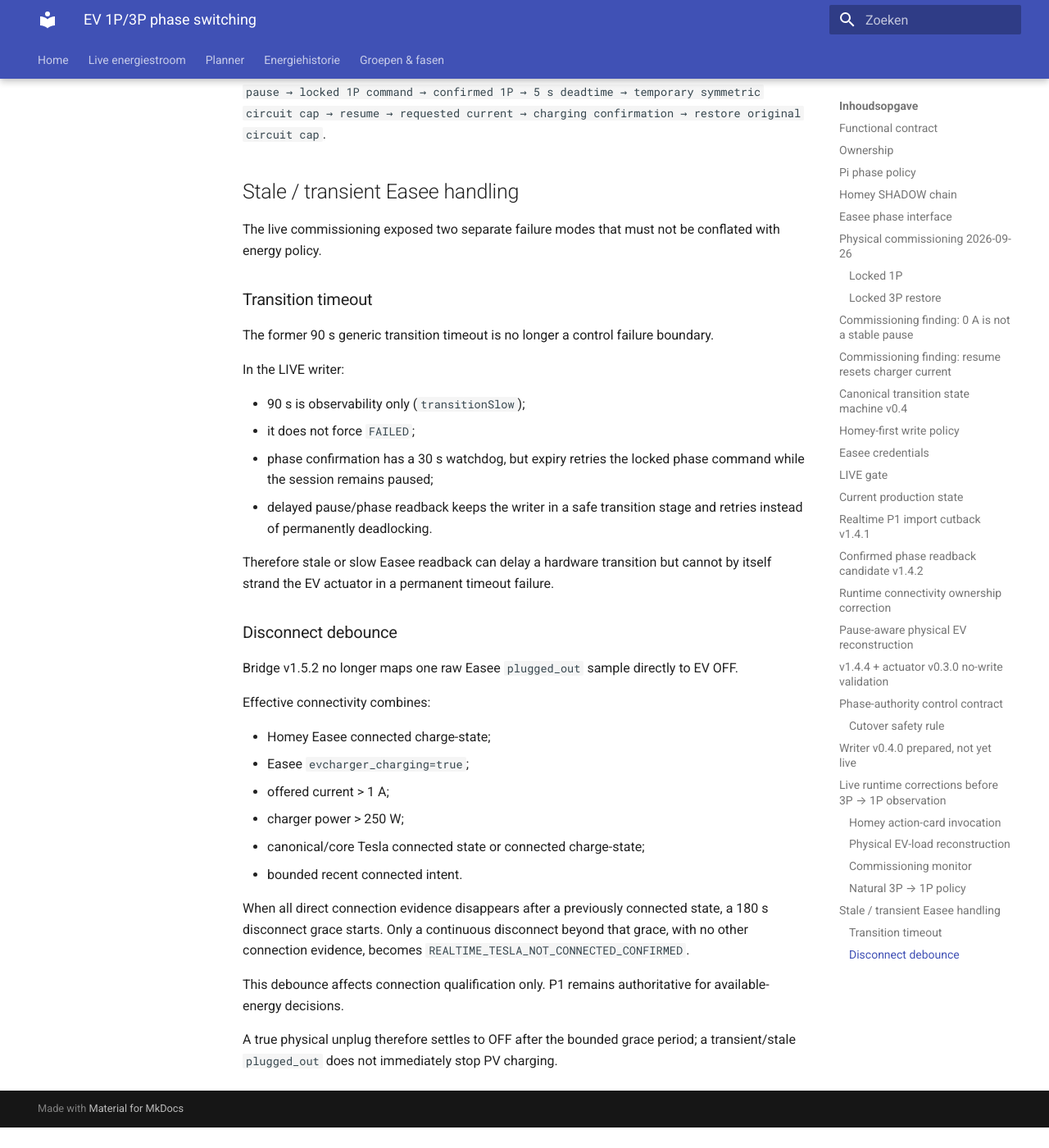
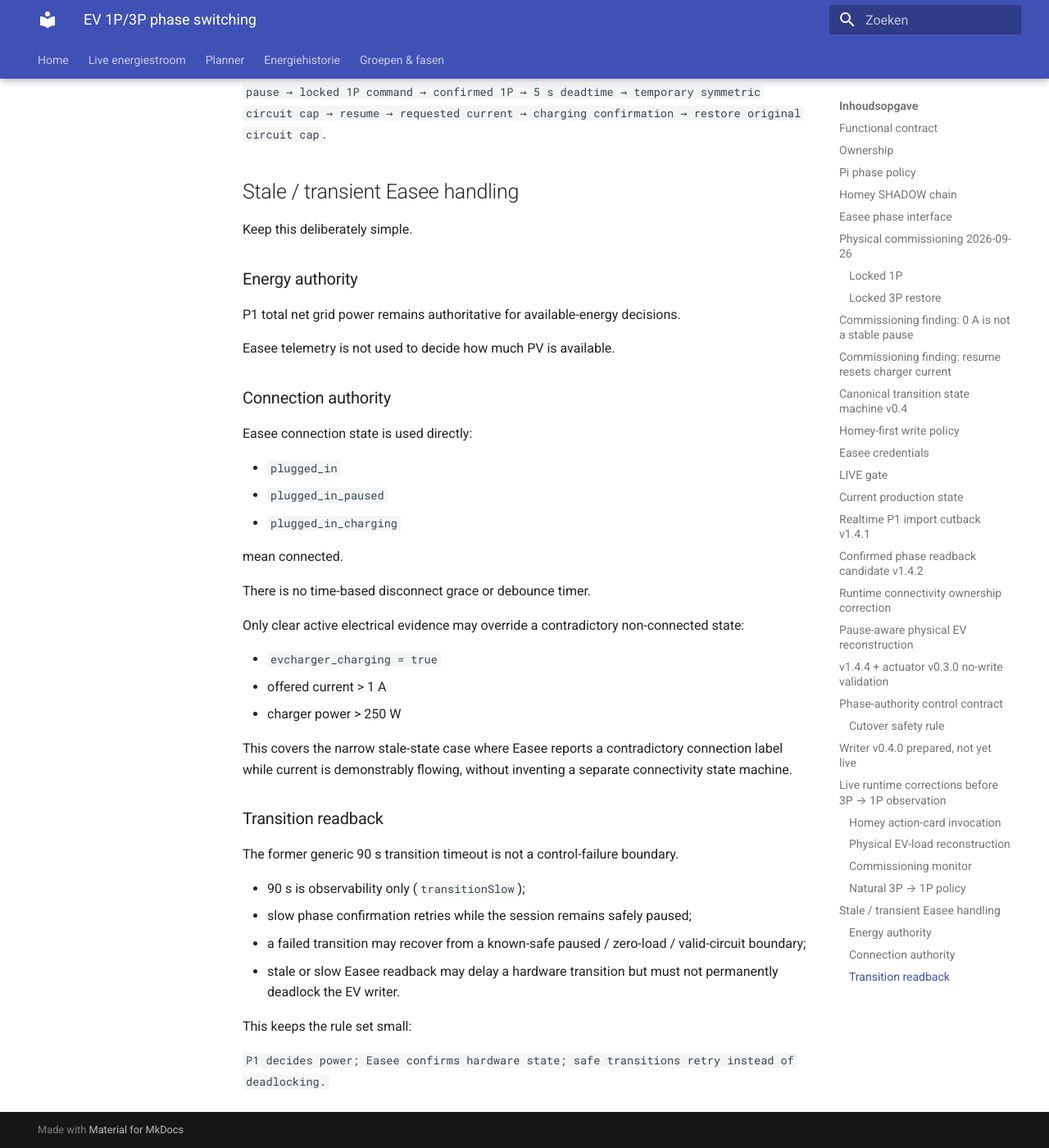
Before and after one commit to OnsKasteeltje/homey-energy-manual, an MkDocs documentation site: the page built from docs/architecture/ev-phase-switching-v0.1.md, in a window 1280 px wide and 1400 px high, scrolled down 14764 px. Shown: the whole window at 82% size. Built offline with MkDocs 1.6.1 and Material for MkDocs 9.7.7, drawn with Linux system fonts in a browser that asks for light colours; before the commit the page ends 16139 px from its top, so only the background shows below that; some of the changed text lies outside the part shown.

Commit message:
docs(ev): simplify connection and stale-readback policy

```diff
--- a/docs/architecture/ev-phase-switching-v0.1.md
+++ b/docs/architecture/ev-phase-switching-v0.1.md
@@ -427,7 +427,7 @@
 
 Prepared contract:
 
-- Bridge v1.5.2: `EM2_EV_PHASE_CONTROL_V0.1`
+- Bridge v1.5.3: `EM2_EV_PHASE_CONTROL_V0.1`
   - authoritative `OFF | 1P | 3P`
   - `phase_requested_A`
   - `phase_requested_W`
@@ -510,7 +510,7 @@
 
 ### Physical EV-load reconstruction
 
-Bridge v1.5.2 keeps P1 total net power authoritative, but the EV load already being consumed is now reconstructed from live Easee `measure_current.offered` together with confirmed 1P/3P mode. The previous controller command is only a fallback.
+Bridge v1.5.3 keeps P1 total net power authoritative, but the EV load already being consumed is now reconstructed from live Easee `measure_current.offered` together with confirmed 1P/3P mode. The previous controller command is only a fallback.
 
 This prevents a stale controller target from inflating available PV after commissioning/manual intervention.
 
@@ -537,39 +537,45 @@
 
 `pause → locked 1P command → confirmed 1P → 5 s deadtime → temporary symmetric circuit cap → resume → requested current → charging confirmation → restore original circuit cap`.
 
-
 ## Stale / transient Easee handling
 
-The live commissioning exposed two separate failure modes that must not be conflated with energy policy.
+Keep this deliberately simple.
 
-### Transition timeout
+### Energy authority
 
-The former 90 s generic transition timeout is no longer a control failure boundary.
+P1 total net grid power remains authoritative for available-energy decisions.
 
-In the LIVE writer:
+Easee telemetry is not used to decide how much PV is available.
+
+### Connection authority
+
+Easee connection state is used directly:
+
+- `plugged_in`
+- `plugged_in_paused`
+- `plugged_in_charging`
+
+mean connected.
+
+There is no time-based disconnect grace or debounce timer.
+
+Only clear active electrical evidence may override a contradictory non-connected state:
+
+- `evcharger_charging = true`
+- offered current > 1 A
+- charger power > 250 W
+
+This covers the narrow stale-state case where Easee reports a contradictory connection label while current is demonstrably flowing, without inventing a separate connectivity state machine.
+
+### Transition readback
+
+The former generic 90 s transition timeout is not a control-failure boundary.
 
 - 90 s is observability only (`transitionSlow`);
-- it does not force `FAILED`;
-- phase confirmation has a 30 s watchdog, but expiry retries the locked phase command while the session remains paused;
-- delayed pause/phase readback keeps the writer in a safe transition stage and retries instead of permanently deadlocking.
+- slow phase confirmation retries while the session remains safely paused;
+- a failed transition may recover from a known-safe paused / zero-load / valid-circuit boundary;
+- stale or slow Easee readback may delay a hardware transition but must not permanently deadlock the EV writer.
 
-Therefore stale or slow Easee readback can delay a hardware transition but cannot by itself strand the EV actuator in a permanent timeout failure.
+This keeps the rule set small:
 
-### Disconnect debounce
-
-Bridge v1.5.2 no longer maps one raw Easee `plugged_out` sample directly to EV OFF.
-
-Effective connectivity combines:
-
-- Homey Easee connected charge-state;
-- Easee `evcharger_charging=true`;
-- offered current > 1 A;
-- charger power > 250 W;
-- canonical/core Tesla connected state or connected charge-state;
-- bounded recent connected intent.
-
-When all direct connection evidence disappears after a previously connected state, a 180 s disconnect grace starts. Only a continuous disconnect beyond that grace, with no other connection evidence, becomes `REALTIME_TESLA_NOT_CONNECTED_CONFIRMED`.
-
-This debounce affects connection qualification only. P1 remains authoritative for available-energy decisions.
-
-A true physical unplug therefore settles to OFF after the bounded grace period; a transient/stale `plugged_out` does not immediately stop PV charging.
+`P1 decides power; Easee confirms hardware state; safe transitions retry instead of deadlocking.`
```
